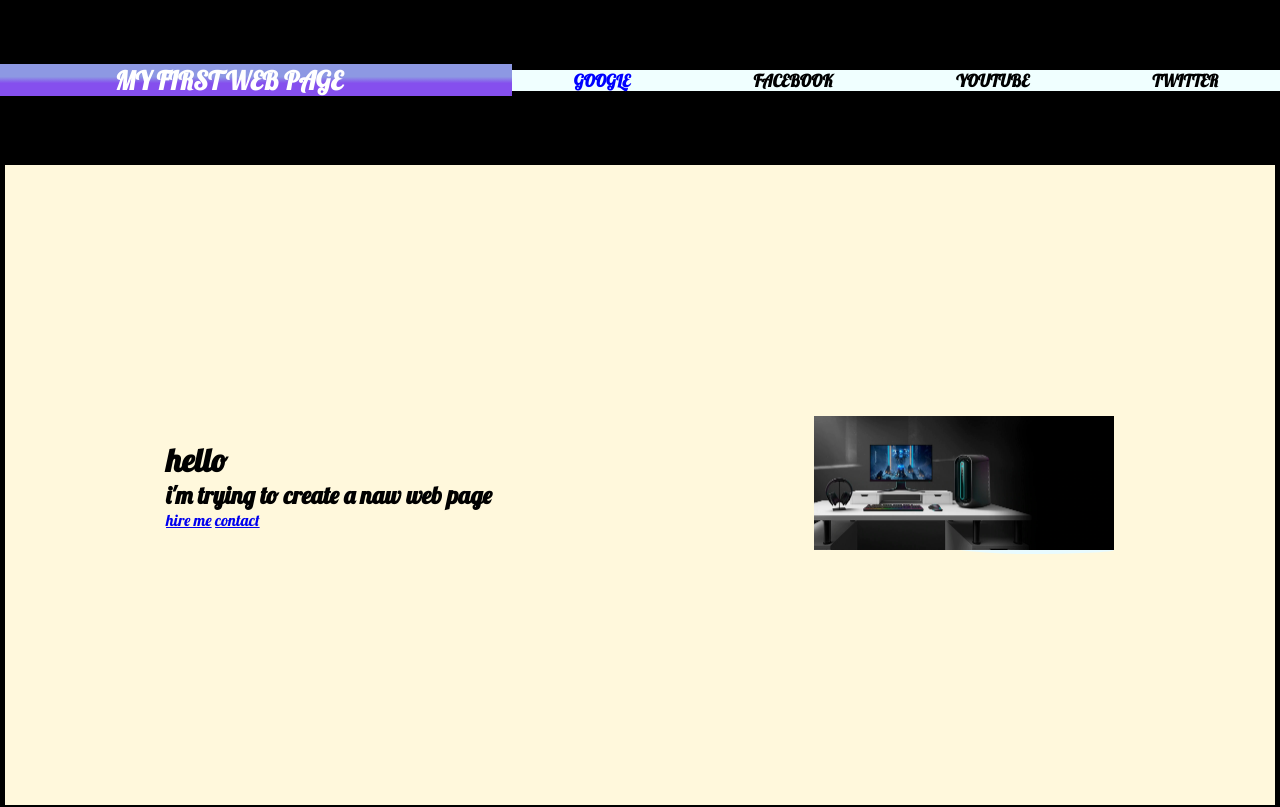
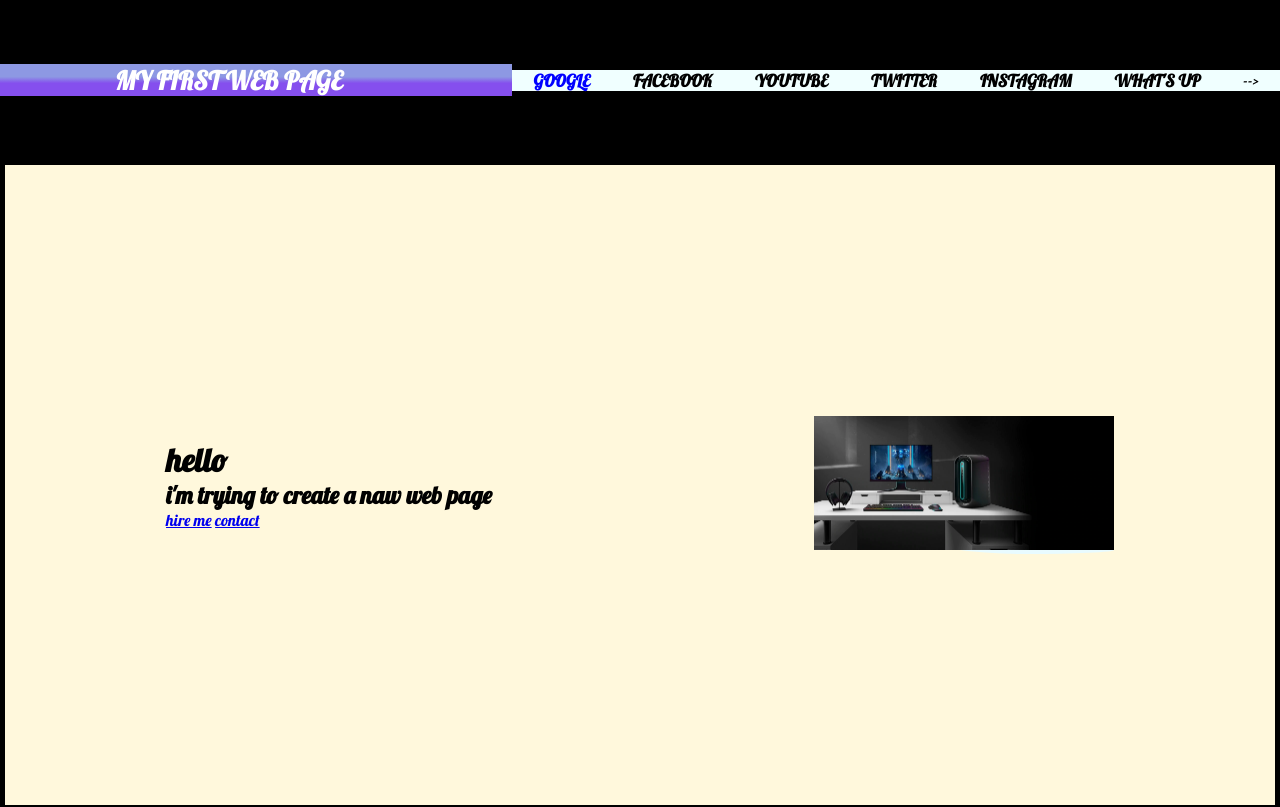
Before and after one commit to niketaa/Andy.github.io, a plain HTML site: page index.html in a window 1280 px wide. Shown: the top 807 px of the page. Drawn offline with Linux system fonts and the light colour scheme.

Commit message:
Update index.html

```diff
--- a/index.html
+++ b/index.html
@@ -23,8 +23,8 @@
             <a href="https://www.facebook.com/">Facebook</a>
             <a href="https://www.youtube.com/">youtube</a>
             <a href="https://twitter.com/explore">Twitter</a>
-            <!-- <a href="#">about</a>
-            <a href="#">contact</a> -->
+            <a href="https://www.instagram.com/">instagram</a>
+            <a href="https://web.whatsapp.com/">what's up</a> -->
         </nav>
 </section>
 
```
